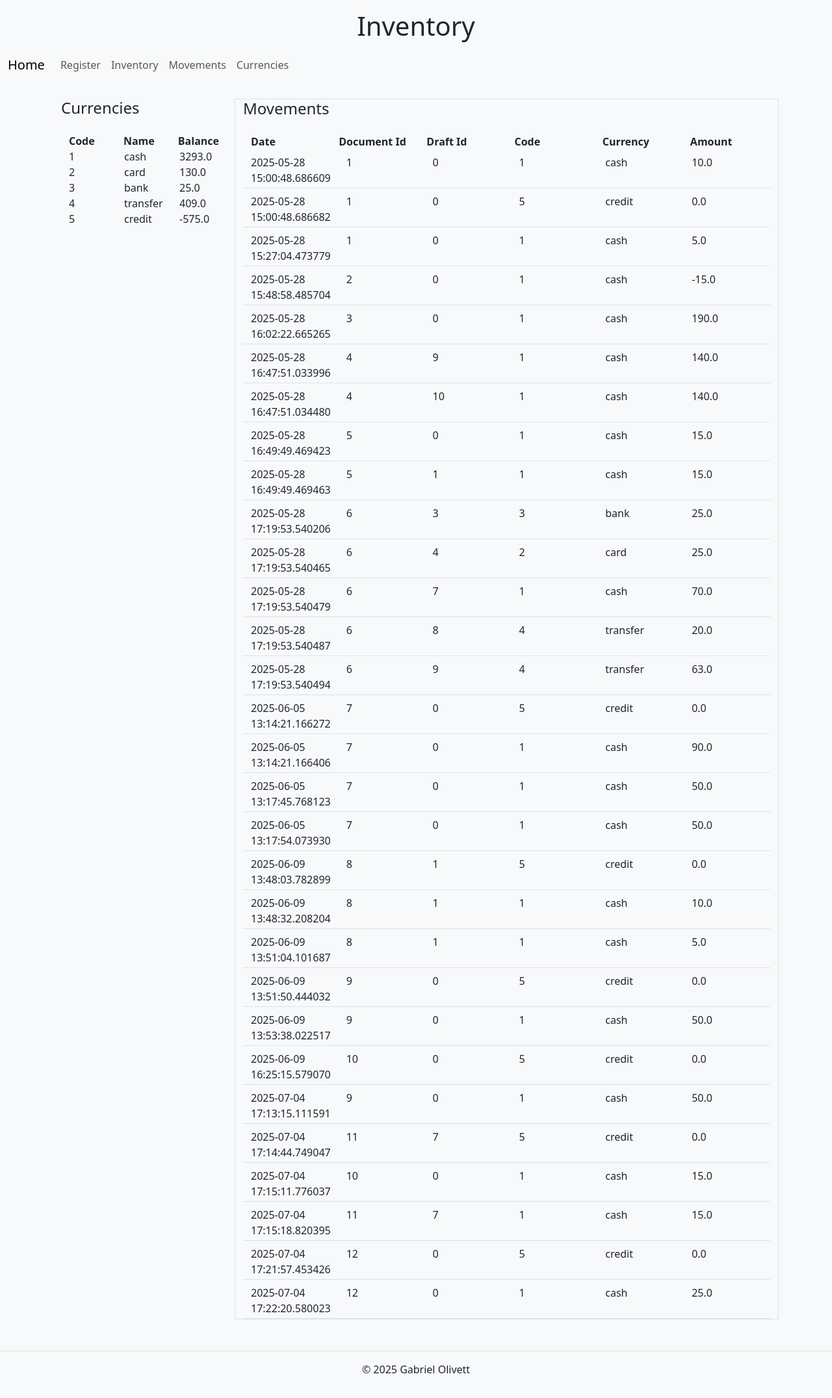
After one commit to Gaboaom30/cs50_finalproject, a Flask app: page /currencies in a window 1280 px wide. The commit adds this page. Shown: the whole page at 65% size. Run offline with Flask 3, Linux system fonts and the light colour scheme; data comes from the database, SQL or seed files in the repository; some libraries are stand-ins or nearby versions.

Commit message:
designing currencies page

```diff
--- a/app.py
+++ b/app.py
@@ -75,6 +75,13 @@ def inventory():
     inv = db.execute("SELECT * FROM inventory").fetchall()
     categories = sorted(set(item["category"] for item in inv))
     return render_template("inventory.html", categories=categories)
+
+@app.route("/currencies")
+def currencies():
+    db = get_db()
+    currencies = db.execute("SELECT * FROM currencies").fetchall()
+    currencies_movements = db.execute("SELECT * FROM currencies_movements").fetchall()
+    return render_template("currencies.html", currencies=currencies, currencies_movements=currencies_movements)
 
 @app.route("/inventory_movements")
 def inventory_movements():
--- /dev/null
+++ b/templates/currencies.html
@@ -0,0 +1,57 @@
+{% extends "layout.html" %}
+{% block title %}Currencies{% endblock %}
+
+{% block h1 %}
+    <h1>Inventory</h1>
+{% endblock %}
+
+{% block main %}
+<div class="container mt-4">
+    <div class="row">
+        <div name="currencies" class="col-3">
+            <h4>Currencies</h4>
+            <div class="container mt-4">
+                <div class="row fw-bold">
+                    <div class="col">Code</div>
+                    <div class="col">Name</div>
+                    <div class="col">Balance</div>
+                </div>
+
+            {% for currency in currencies %}
+                <div class="row">
+                    <div class="col">{{ currency.Id }}</div>
+                    <div class="col">{{ currency.name }}</div>
+                    <div class="col">{{ currency.balance }}</div>
+                </div>
+            {% endfor %}
+            </div>
+        </div>
+
+        <div name="currencies_movements" class="col-9 border">
+            <h4>Movements</h4>
+            <div class="container mt-4">
+                <div class="row fw-bold">
+                    <div class="col">Date</div>
+                    <div class="col">Document Id</div>
+                    <div class="col">Draft Id</div>
+                    <div class="col">Code</div>
+                    <div class="col">Currency</div>
+                    <div class="col">Amount</div>
+
+                </div>
+
+                {% for movement in currencies_movements %}
+                    <div class="row resizable-row py-2 border-bottom">
+                        <div class="col">{{ movement.date }}</div>
+                        <div class="col">{{ movement.document_Id }}</div>
+                        <div class="col">{{ movement.draft_Id }}</div>
+                        <div class="col">{{ movement.payment_method_id }}</div>
+                        <div class="col">{{ movement.name }}</div>
+                        <div class="col">{{ movement.amount }}</div>
+                        <div class="resize-handle"></div>
+                    </div>
+                 {% endfor %}
+            </div>
+    </div>
+</div>
+{% endblock %}
--- a/templates/layout.html
+++ b/templates/layout.html
@@ -72,6 +72,9 @@
                   <li class="nav-item">
                     <a class="nav-link" href="/inventory_movements">Movements</a>
                   </li>
+                  <li class="nav-item">
+                    <a class="nav-link" href="/currencies">Currencies</a>
+                  </li>
                 </ul>
               </div>
             </div>
--- a/templates/movements.html
+++ b/templates/movements.html
@@ -90,7 +90,7 @@
 
     <!-- Table header (static) -->
     <div class="table-scroll-x-wrapper">
-        <div class="justify-content-center" id="inventory-table">
+        <div id="inventory-table">
 
                 <div class="row py-2 fw-bold border-bottom">
                     <div class="col-1 col-date sort-header" data-sort="date">Date</div>
```
Also changed, not shown: templates/register.html (+7 -7 lines), 1 other file.
